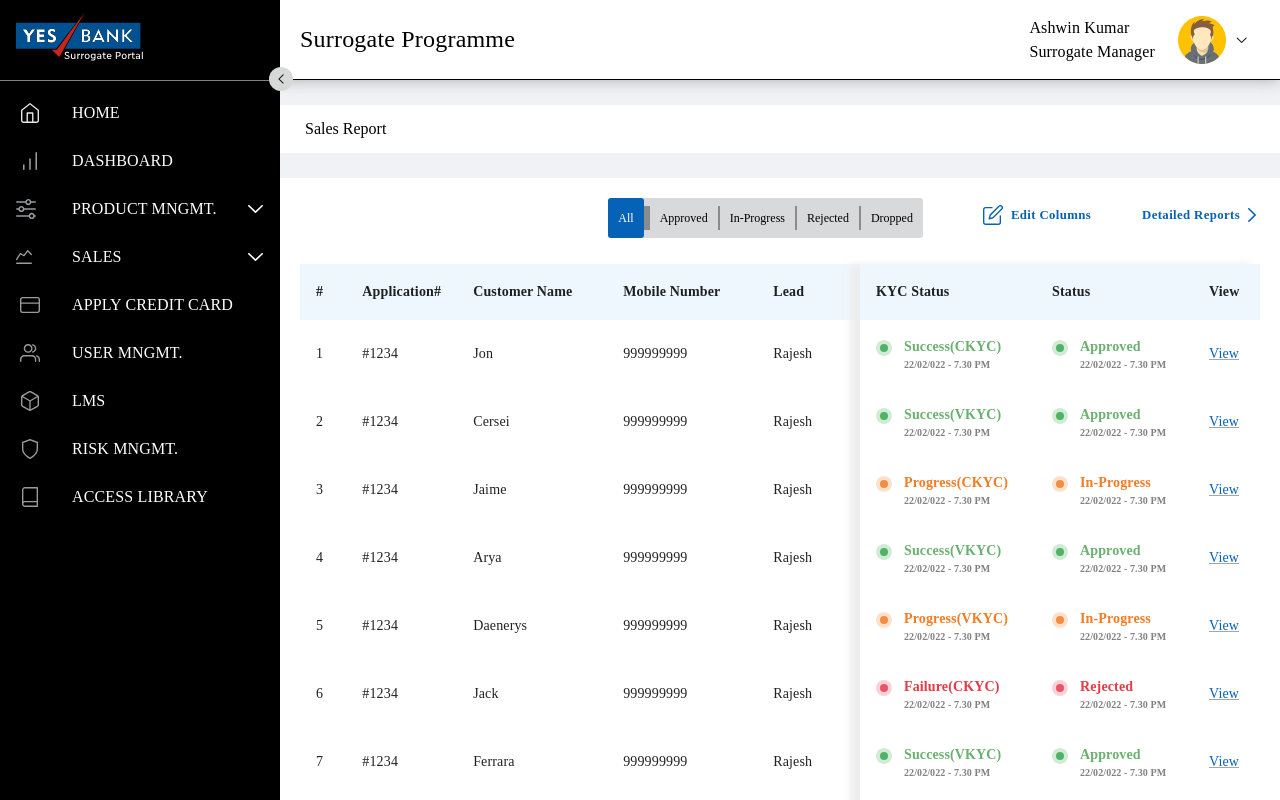
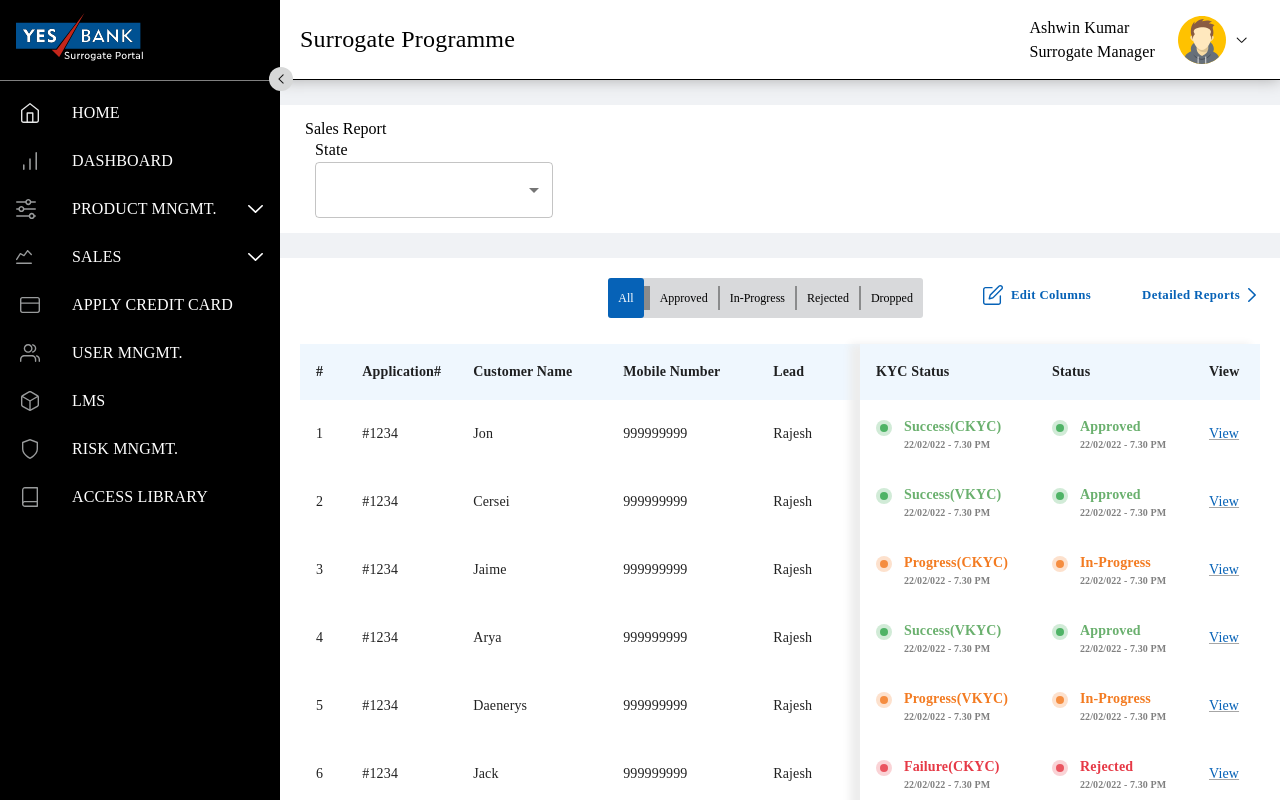
Before and after one commit to Vinith253/surrogate_fe_react, a React (Create React App) app: page /sales/salesReport in a window 1280 px wide. Shown: the top 800 px of the page. Built offline with nearby package versions, Linux system fonts and the light colour scheme; a web font is replaced by a local one.

Commit message:
latest pull from main

```diff
--- a/src/components/commonComponent/DetailsCard/index.tsx
+++ b/src/components/commonComponent/DetailsCard/index.tsx
@@ -9,8 +9,6 @@ type Props = {
 
 function DetailsCard({ data, gridColumn }: Props) {
   const record = data ?? {};
-
-  console.log({ data, gridColumn });
   return (
     <div className="details-card-container">
       <div className="details-card-inner-container">
--- a/src/components/commonComponent/DetailsCard/style.scss
+++ b/src/components/commonComponent/DetailsCard/style.scss
@@ -1,29 +1,3 @@
-.sales-report-list {
-  background-color: #f0f2f5;
-  margin: 10px 0px;
-  .filters-container {
-    background-color: #ffffff;
-    padding: 15px 25px;
-    display: flex;
-    margin: 25px 0px;
-  }
-}
-
-.sales-report-details-container {
-  background-color: #eceff2;
-  min-height: 100vh;
-  font-family: 'Ilisarniq';
-  .header-container {
-    background-color: #ffffff;
-    padding: 20px 25px;
-    border-radius: 5px;
-    margin: 20px 0px;
-    .main-header {
-      font-weight: 600;
-      font-size: 17px;
-      margin: 10px 0px;
-    }
-  }
 .details-card-container {
   background-color: #ffffff;
   border-radius: 5px;
@@ -39,13 +13,10 @@
       font-size: 14px;
       margin: 10px 0px;
     }
-
     .underline {
       border: 1px solid #f0f2f5;
       width: 100%;
       margin: 20px 0px;
-      }
-    }
     }
     .info-label {
       color: #afaeaf;
@@ -59,3 +30,4 @@
       font-weight: 500;
     }
   }
+}
--- a/src/components/commonComponent/Filters/state.tsx
+++ b/src/components/commonComponent/Filters/state.tsx
@@ -9,20 +9,19 @@ function CurrentDayFilter() {
       <div className="state-filter">
         <Grid item xs={12} sm={6} md={4}>
           <Box sx={{ display: 'flex', flexDirection: 'column' }}>
-            <TypoText color="grey" title="Card Mode" />
-            <Typography>General Basic</Typography>
+            <Typography>State</Typography>
             <Select
               value={1}
               //   onChange={handleChange}
               displayEmpty
               inputProps={{ 'aria-label': 'Without label' }}
             >
-              <MenuItem value="">
+              {/* <MenuItem value="">
                 <em>None</em>
               </MenuItem>
               <MenuItem value={10}>Ten</MenuItem>
               <MenuItem value={20}>Twenty</MenuItem>
-              <MenuItem value={30}>Thirty</MenuItem>
+              <MenuItem value={30}>Thirty</MenuItem> */}
             </Select>
           </Box>
         </Grid>
--- a/src/components/commonComponent/Filters/style.scss
+++ b/src/components/commonComponent/Filters/style.scss
@@ -1,6 +1,7 @@
 .filters-styles {
   .state-filter {
     margin: 0px 10px;
+    width: 25%;
 
     .css-q794d3-MuiInputBase-root-MuiOutlinedInput-root-MuiSelect-root {
       border: none;
--- a/src/pages/sales/salesReport/detailsCard.tsx
+++ /dev/null
@@ -1,35 +0,0 @@
-import React from 'react';
-import './style.scss';
-import { Grid } from '@mui/material';
-
-type Props = {
-  data: any;
-  gridColumn: number;
-};
-
-function DetailsCard({ data, gridColumn }: Props) {
-  const record = data ?? {};
-
-  console.log({ data, gridColumn });
-  return (
-    <div className="details-card-container">
-      <div className="details-card-inner-container">
-        <div className="header">{record?.title || '--'}</div>
-        <div className="underline"></div>
-        <Grid container rowSpacing={2} columnSpacing={{ xs: 1, sm: 2, md: 3 }}>
-          {record?.details?.map((eachItem: any, index: number) => {
-            return (
-              <Grid item xs={gridColumn} key={index}>
-                <div className="each-info">
-                  <div className="info-label">{eachItem?.label ?? '--'}</div>
-                  <div className="info-value">{eachItem?.value ?? '--'}</div>
-                </div>
-              </Grid>
-            );
-          })}
-        </Grid>
-      </div>
-    </div>
-  );
-}
-export default DetailsCard;
--- a/src/pages/sales/salesReport/index.tsx
+++ b/src/pages/sales/salesReport/index.tsx
@@ -13,7 +13,7 @@ function SalesReportList() {
     <div className="sales-report-list">
       <div className="filters-container">
         <div>Sales Report</div>
-        {/* <StateFilter /> */}
+        <StateFilter />
       </div>
       <TableComp
         viewPath="/sales/salesReportDetails"
--- a/src/pages/sales/salesReport/reportDetails.tsx
+++ b/src/pages/sales/salesReport/reportDetails.tsx
@@ -1,7 +1,6 @@
-
 import React from 'react';
 import './style.scss';
-import DetailsCard from './detailsCard';
+import DetailsCard from './../../../components/commonComponent/DetailsCard';
 import { Stack } from '@mui/material';
 
 function SalesReportDetails() {
--- a/src/pages/sales/salesReport/style.scss
+++ b/src/pages/sales/salesReport/style.scss
@@ -5,10 +5,10 @@
   .filters-container {
     background-color: #ffffff;
     padding: 15px 25px;
-    display: flex;
     margin: 25px 0px;
   }
 }
+
 .sales-report-details-container {
   background-color: #eceff2;
   min-height: 100vh;
@@ -23,19 +23,6 @@
       margin: 10px 0px;
     }
   }
-}
-.details-card-container {
-  background-color: #ffffff;
-  border-radius: 5px;
-  .details-card-inner-container {
-    padding: 20px 25px;
-    width: 97%;
-
-    .each-info {
-      margin-bottom: 10px;
-    }
-  }
-}
 
   .info-label {
     color: #afaeaf;
@@ -43,11 +30,13 @@
     font-weight: 500;
     margin: 0px 0px 6px 0px;
   }
+
   .info-value {
     color: #151515;
     font-size: 14px;
     font-weight: 500;
   }
+
   .header {
     font-style: normal;
     font-weight: 600;
@@ -60,10 +49,4 @@
     width: 100%;
     margin: 20px 0px;
   }
-.accountHeader {
-  padding: 20px 25px;
-  width: 97%;
 }
-// .container {
-//   margin-left: 30px;
-// }
```
Lines whose indentation alone changed are shown as unchanged.
